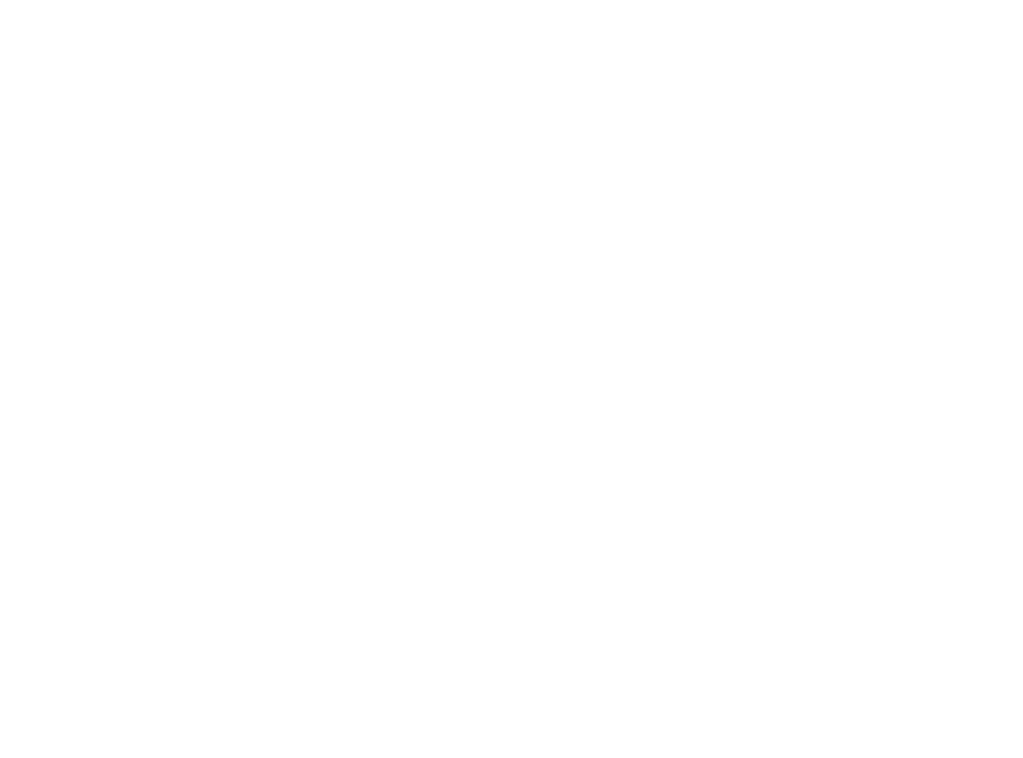
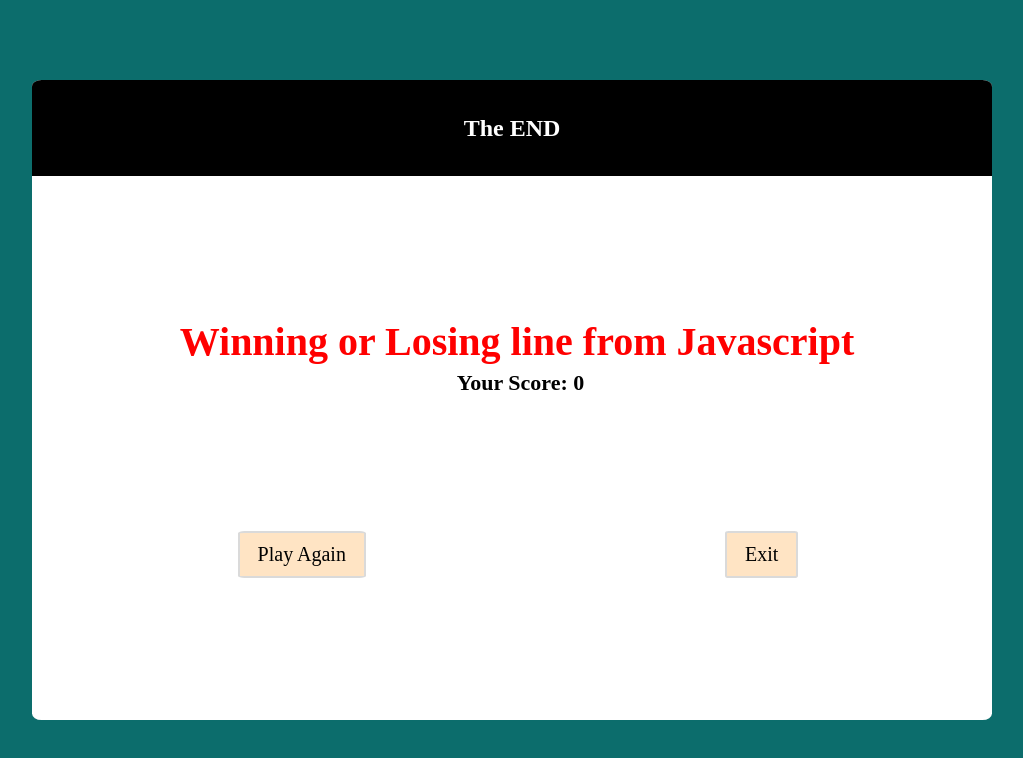
Before and after one commit to bhumi-rastogi/Bubble-Hubble-Game, a plain HTML site: page TheEnd.html in a window 1280 px wide. Shown: the whole page, without its empty margins (128-1151 px from the left). Drawn offline with Linux system fonts and the light colour scheme.

Commit message:
Static Page Done

```diff
--- a/TheEnd.css
+++ b/TheEnd.css
@@ -0,0 +1,84 @@
+*{
+    margin: 0;
+    padding: 0;
+    box-sizing: border-box;
+    font-family: 'Times New Roman';
+}
+
+html, body{
+    width: 100%;
+    height: 100%;
+}
+
+#main {
+    display: flex;
+    align-items: center;
+    justify-content: center;
+    width: 100%;
+    height: 100%;
+    background-color: rgb(12, 109, 108);
+}
+
+#scoreBoard{
+    overflow: hidden;
+    width: 75%;
+    height: 80%;
+    border-radius: 1%;
+    background-color: #ffffff;
+}
+
+#scoreTitle{
+    width: 100%;
+    height: 15%;
+    background-color: rgb(0, 0, 0);
+    display: flex;
+    color: white;
+    align-items: center;
+    justify-content: space-around;
+    padding: 0px 20%;
+}
+
+#scoreDetails{
+    width: 100%;
+    height: 85%;
+    padding: 20px;
+    justify-content: space-evenly;
+    display: flex;
+    flex-direction: column;
+}
+
+.result{
+    width: 100%;
+    text-align: center;
+    word-wrap: break-word;
+}
+
+.result p {
+    font-size: 40px;
+    font-weight: bolder;
+    color: red;
+    padding-left: 10px;
+}
+.result h3 {
+    font-size: 22px;
+    padding-left: 17px;
+    margin-block: 5px;
+}
+.play-again {
+    border: 2px solid #dadada;
+    border-radius: 5%;
+    background-color: #bd6b6b;
+    padding: 10px 18px;
+    text-align: center;
+    margin-top: 7px;
+    font-size: 20px;
+    margin-left: 12px;
+    cursor: pointer;
+    background-color: bisque;
+}
+
+.options{
+    display: flex;
+    align-items: center;
+    justify-content: space-around;
+}
--- a/TheEnd.html
+++ b/TheEnd.html
@@ -1,11 +1,50 @@
 <!DOCTYPE html>
 <html lang="en_US">
-<head>
-    <meta charset="UTF-8">
-    <meta name="viewport" content="width=device-width, initial-scale=1.0">
+  <head>
+    <meta charset="UTF-8" />
+    <meta name="viewport" content="width=device-width, initial-scale=1.0" />
+    <link rel="stylesheet" href="./TheEnd.css" />
     <title>Bubble Hubble</title>
-</head>
-<body>
+  </head>
 
-</body>
+  <body>
+    <div id="main">
+
+      <div id="scoreBoard">
+
+        <div id="scoreTitle">
+          <h2>The END</h2>
+        </div>
+
+        <div id="scoreDetails">
+
+          <div class="result">
+
+            <p>
+              Winning or Losing line from Javascript
+            </p>
+
+            <h3>Your Score: 0</h3>
+
+          </div>
+
+          <div class="options">
+
+            <a href="./gameBoard.html">
+              <button class="play-again">Play Again</button>
+            </a>
+
+            <a href="./index.html">
+              <button class="play-again">Exit</button>
+            </a>
+
+          </div>
+
+        </div>
+
+      </div>
+
+    </div>
+
+  </body>
 </html>
```
